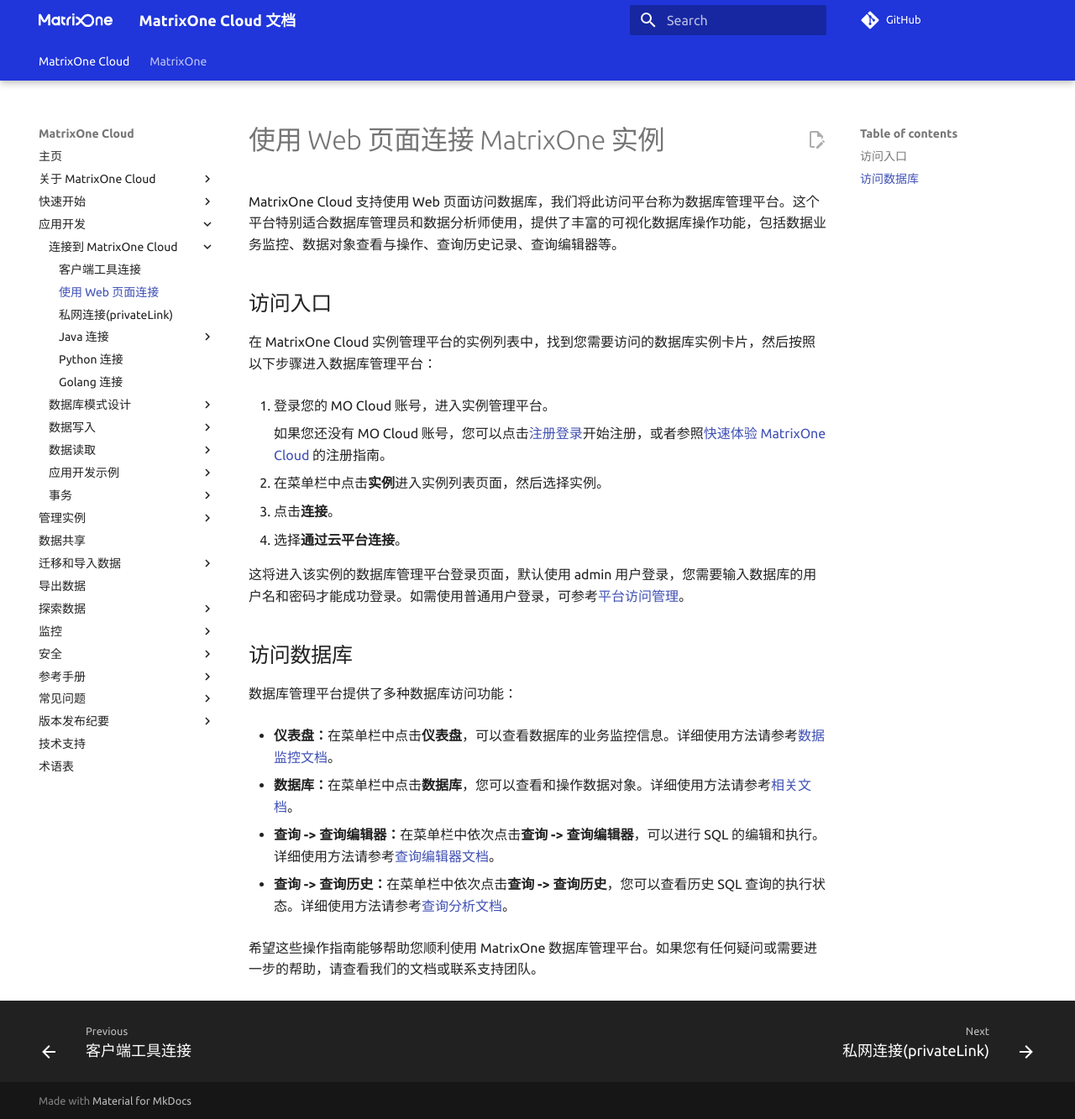
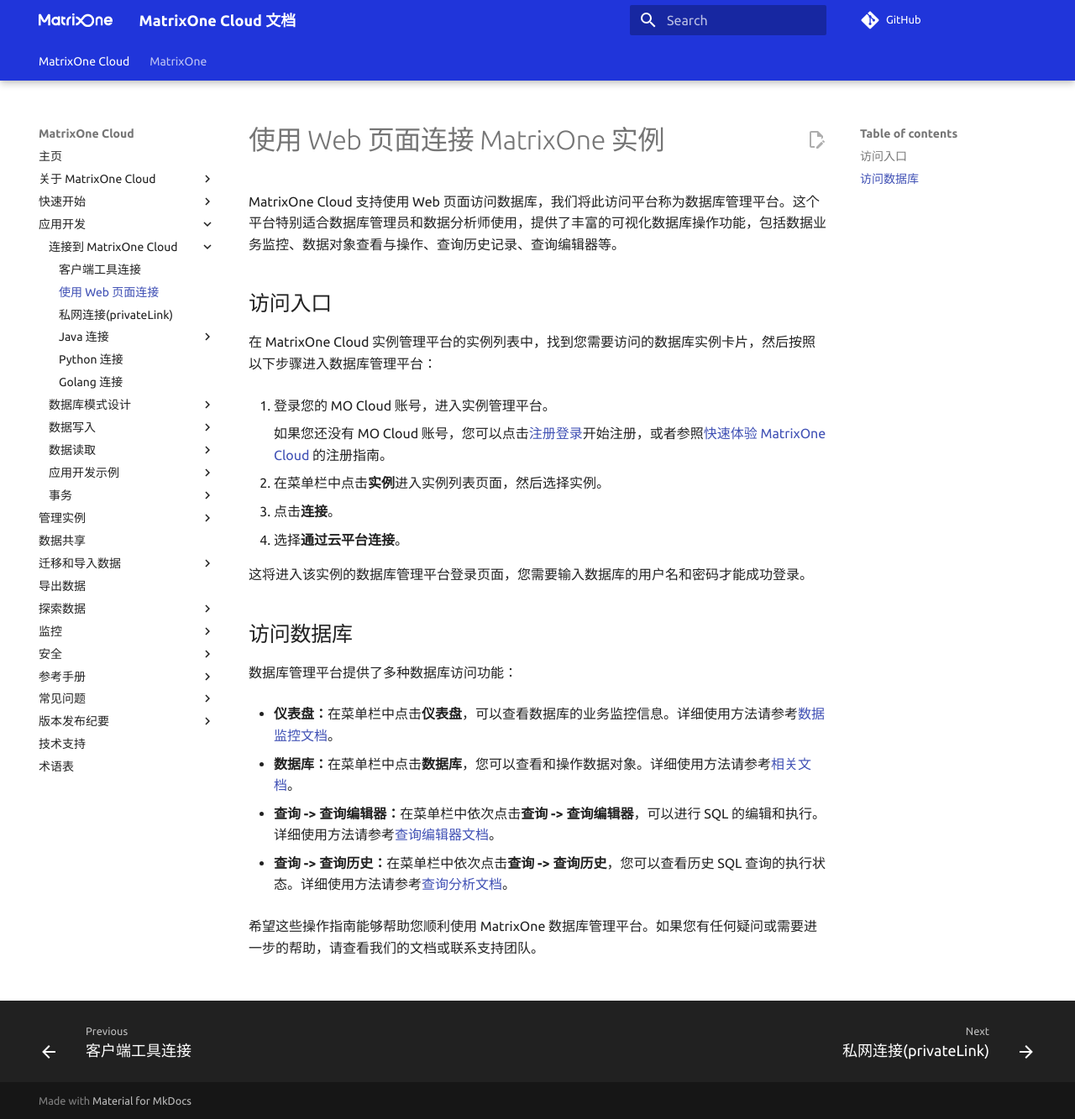
Before and after one commit to yangj1211/moc-docs, an MkDocs documentation site: the page built from docs/MatrixOne-Cloud/App-Develop/connect-mo/connect-mo-with-web.md, in a window 1280 px wide and 1333 px high. Shown: the whole window at 84% size. Built offline with MkDocs 1.6.1 and Material for MkDocs 9.7.7, drawn with Linux system fonts in a browser that asks for light colours; comment, search, counter and statistics services are not loaded; the version menu is left out.

```diff
--- a/docs/MatrixOne-Cloud/App-Develop/connect-mo/connect-mo-with-web.md
+++ b/docs/MatrixOne-Cloud/App-Develop/connect-mo/connect-mo-with-web.md
@@ -14,7 +14,7 @@ MatrixOne Cloud 支持使用 Web 页面访问数据库，我们将此访问平
 3. 点击**连接**。
 4. 选择**通过云平台连接**。
 
-这将进入该实例的数据库管理平台登录页面，默认使用 admin 用户登录，您需要输入数据库的用户名和密码才能成功登录。如需使用普通用户登录，可参考[平台访问管理](../../Security/Security-Permission-Overview.md)。
+这将进入该实例的数据库管理平台登录页面，您需要输入数据库的用户名和密码才能成功登录。
 
 ## 访问数据库
 
--- a/mkdocs.yml
+++ b/mkdocs.yml
@@ -106,6 +106,7 @@ nav:
     - 管理实例:
       - 创建实例: MatrixOne-Cloud/Instance-Mgmt/create-instance.md
       - 连接实例: MatrixOne-Cloud/Instance-Mgmt/connect-instance.md
+      - 登录实例: MatrixOne-Cloud/Instance-Mgmt/login-instance.md
       - 终止和恢复实例: MatrixOne-Cloud/Instance-Mgmt/terminate-recovery-instance.md
     - 数据共享: MatrixOne-Cloud/Data-Sharing/pub-sub-overview.md
     - 迁移和导入数据:
```
Also changed, not shown: docs/MatrixOne-Cloud/Get-Started/quickstart.md (+2 -0 lines), docs/MatrixOne-Cloud/Instance-Mgmt/login-instance.md (added, +33 -0 lines), docs/MatrixOne-Cloud/Security/Security-Permission-Overview.md (+0 -35 lines).
